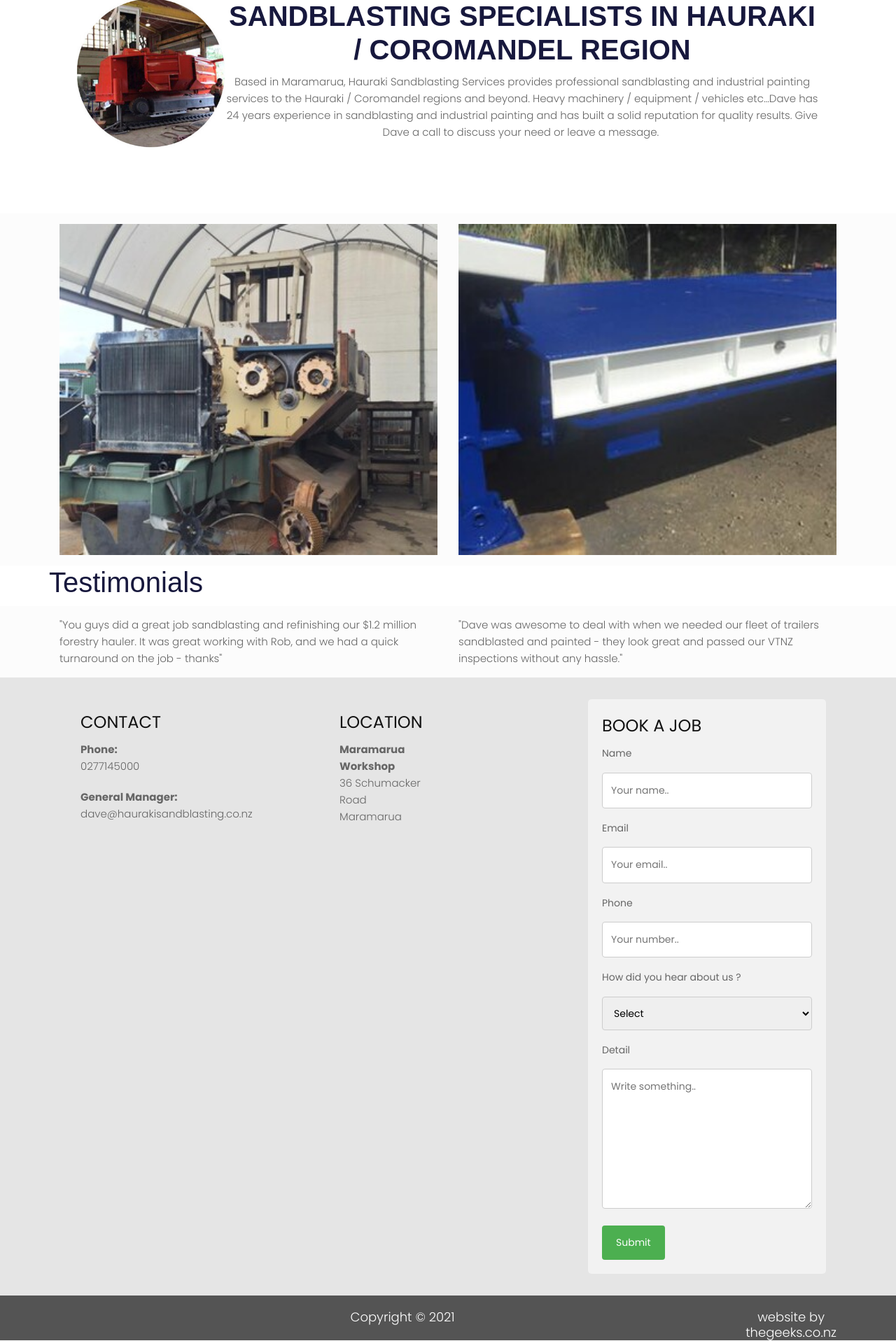
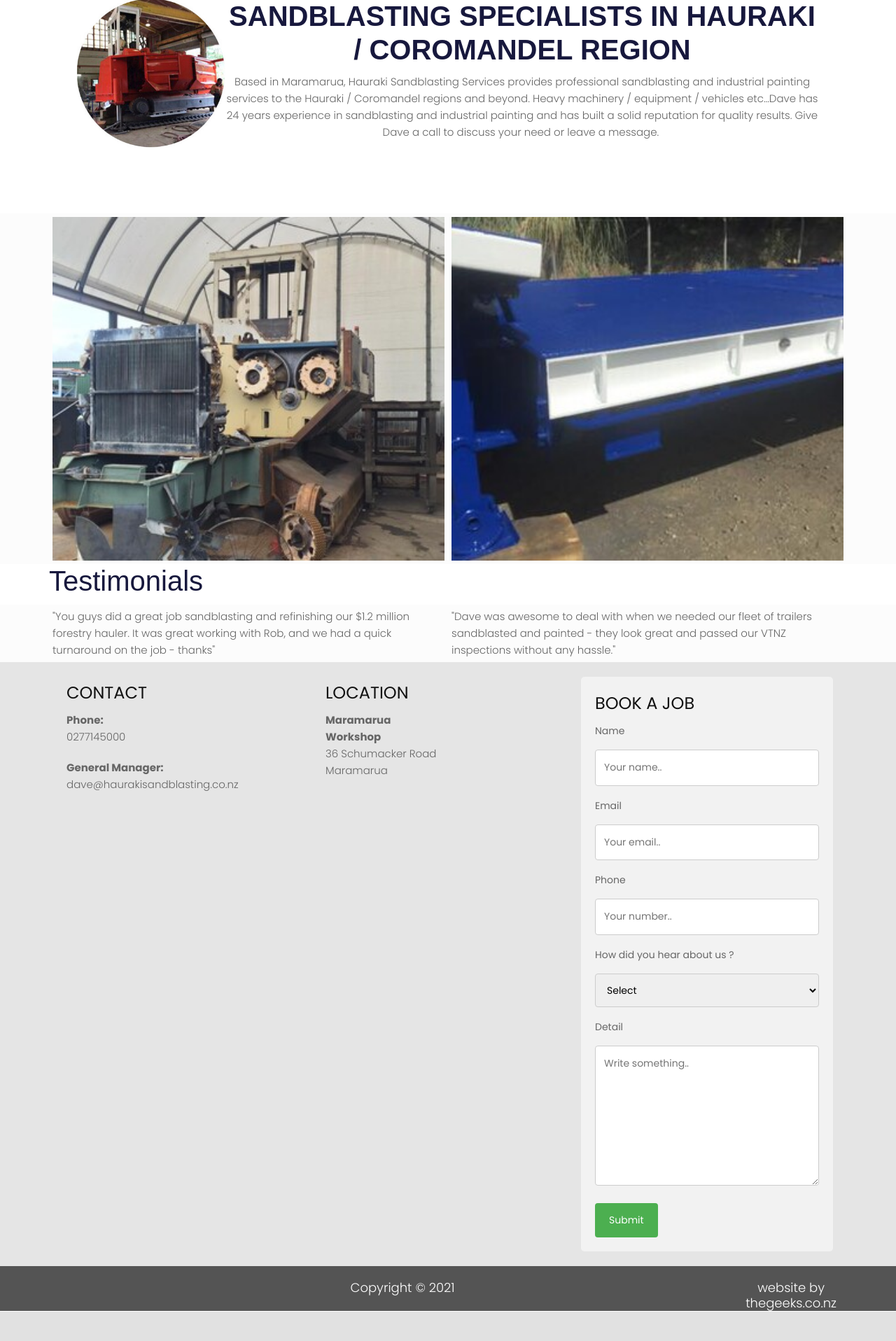
Before and after one commit to BlogBook/haurakisandblast, a Flask app: page / in a window 1280 px wide. Shown: the part 246-2162 px from the top of the page at 70% size. After the commit the page ends 2120 px from the top, so only its background shows below. Run offline with Flask 2, Linux system fonts and the light colour scheme; some libraries are stand-ins or nearby versions.

Commit message:
padding updated for column

```diff
--- a/src/templates/home.html
+++ b/src/templates/home.html
@@ -37,7 +37,7 @@
         .column {
           float: left;
           width: 50%;
-          padding: 15px;
+          padding: 5px;
         }
         .column1 {
           float: left;
```
